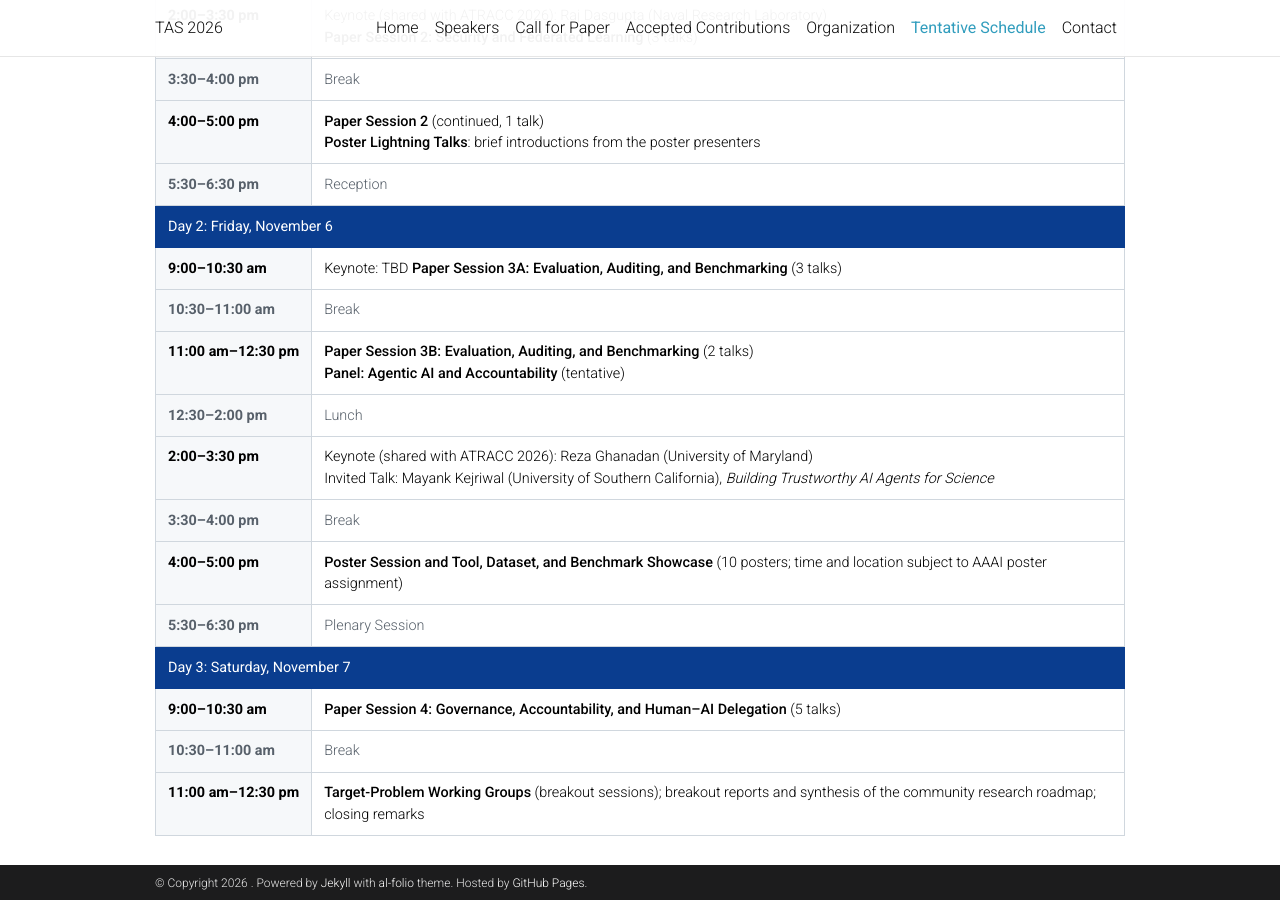
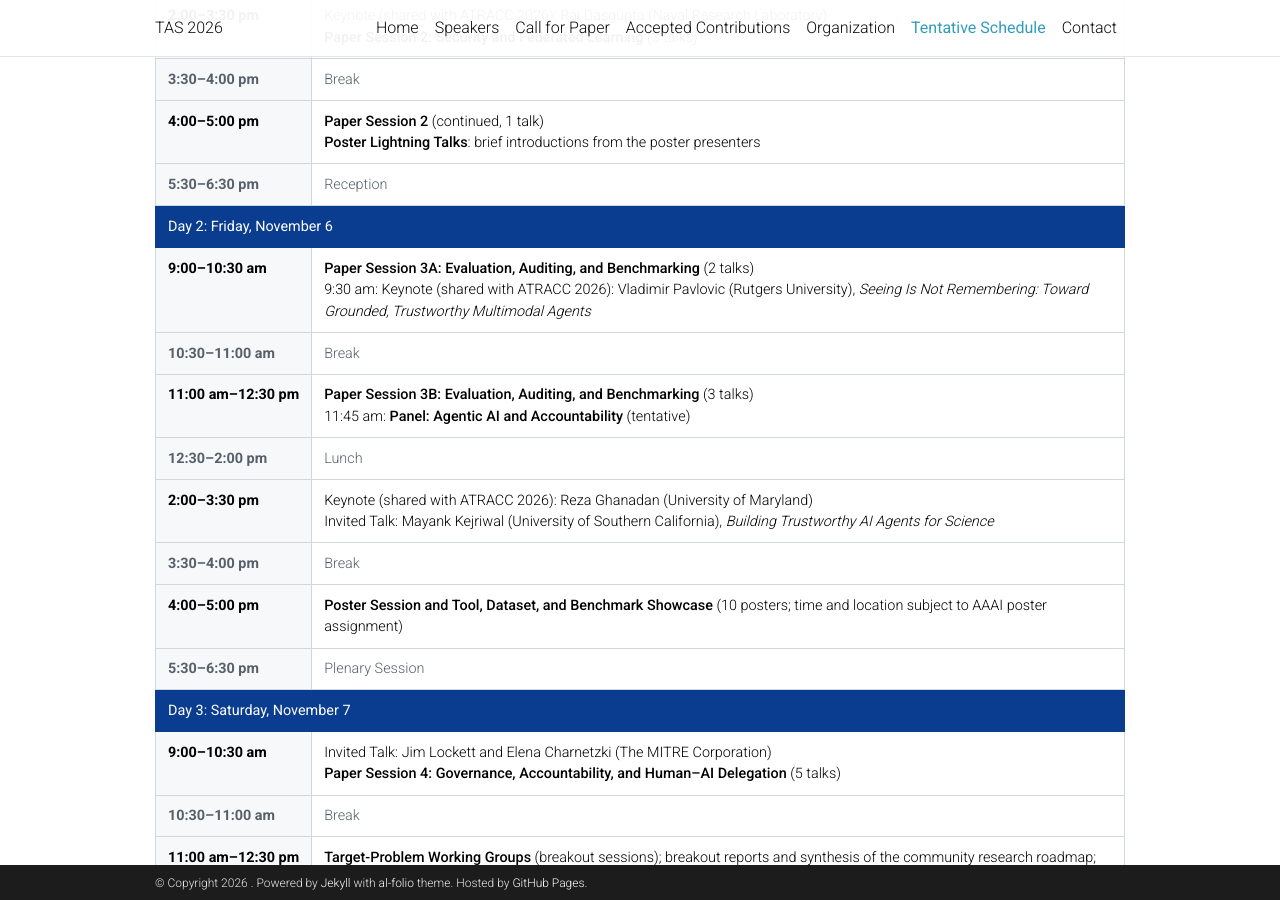
Before and after one commit to tas2026/tas2026.github.io, a Jekyll site: the page built from _pages/schedule.md, in a window 1280 px wide and 900 px high, scrolled down 631 px. Built offline with Jekyll 4.4.1, drawn with Linux system fonts in a browser that asks for light colours; comment, search, counter and statistics services are not loaded; a style sheet for code colours, icons or effects is not loaded.

Commit message:
Update schedule.md

```diff
--- a/_pages/schedule.md
+++ b/_pages/schedule.md
@@ -59,7 +59,7 @@ Speaker details are on the [Speakers page]({{ '/speakers/' | relative_url }}), a
     </tr>
     <tr>
       <td style="width:150px; padding:0.6rem 0.75rem; border:1px solid #d0d7de; background:#f6f8fa; vertical-align:top; font-weight:600; white-space:nowrap;">9:00&ndash;10:30 am</td>
-      <td style="padding:0.6rem 0.75rem; border:1px solid #d0d7de; vertical-align:top;">Keynote: TBD <strong>Paper Session 3A: Evaluation, Auditing, and Benchmarking</strong> (3 talks)</td>
+      <td style="padding:0.6rem 0.75rem; border:1px solid #d0d7de; vertical-align:top;"><strong>Paper Session 3A: Evaluation, Auditing, and Benchmarking</strong> (2 talks)<br>9:30 am: Keynote (shared with ATRACC 2026): Vladimir Pavlovic (Rutgers University), <em>Seeing Is Not Remembering: Toward Grounded, Trustworthy Multimodal Agents</em></td>
     </tr>
     <tr>
       <td style="padding:0.6rem 0.75rem; border:1px solid #d0d7de; background:#f6f8fa; vertical-align:top; font-weight:600; white-space:nowrap; color:#57606a;">10:30&ndash;11:00 am</td>
@@ -67,7 +67,7 @@ Speaker details are on the [Speakers page]({{ '/speakers/' | relative_url }}), a
     </tr>
     <tr>
       <td style="width:150px; padding:0.6rem 0.75rem; border:1px solid #d0d7de; background:#f6f8fa; vertical-align:top; font-weight:600; white-space:nowrap;">11:00 am&ndash;12:30 pm</td>
-      <td style="padding:0.6rem 0.75rem; border:1px solid #d0d7de; vertical-align:top;"><strong>Paper Session 3B: Evaluation, Auditing, and Benchmarking</strong> (2 talks)<br><strong>Panel: Agentic AI and Accountability</strong> (tentative)</td>
+      <td style="padding:0.6rem 0.75rem; border:1px solid #d0d7de; vertical-align:top;"><strong>Paper Session 3B: Evaluation, Auditing, and Benchmarking</strong> (3 talks)<br>11:45 am: <strong>Panel: Agentic AI and Accountability</strong> (tentative)</td>
     </tr>
     <tr>
       <td style="padding:0.6rem 0.75rem; border:1px solid #d0d7de; background:#f6f8fa; vertical-align:top; font-weight:600; white-space:nowrap; color:#57606a;">12:30&ndash;2:00 pm</td>
@@ -94,7 +94,7 @@ Speaker details are on the [Speakers page]({{ '/speakers/' | relative_url }}), a
     </tr>
     <tr>
       <td style="width:150px; padding:0.6rem 0.75rem; border:1px solid #d0d7de; background:#f6f8fa; vertical-align:top; font-weight:600; white-space:nowrap;">9:00&ndash;10:30 am</td>
-      <td style="padding:0.6rem 0.75rem; border:1px solid #d0d7de; vertical-align:top;"><strong>Paper Session 4: Governance, Accountability, and Human&ndash;AI Delegation</strong> (5 talks)</td>
+      <td style="padding:0.6rem 0.75rem; border:1px solid #d0d7de; vertical-align:top;">Invited Talk: Jim Lockett and Elena Charnetzki (The MITRE Corporation)<br><strong>Paper Session 4: Governance, Accountability, and Human&ndash;AI Delegation</strong> (5 talks)</td>
     </tr>
     <tr>
       <td style="padding:0.6rem 0.75rem; border:1px solid #d0d7de; background:#f6f8fa; vertical-align:top; font-weight:600; white-space:nowrap; color:#57606a;">10:30&ndash;11:00 am</td>
```
